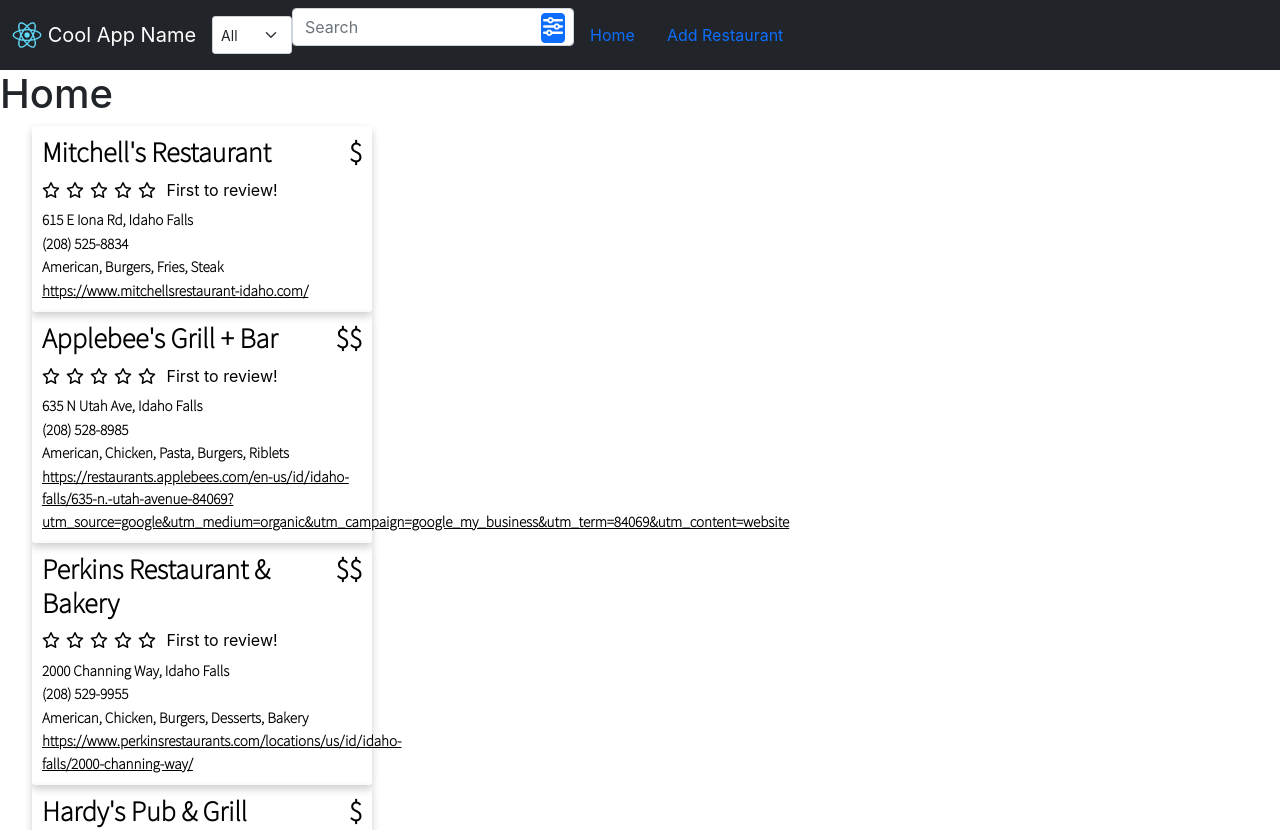
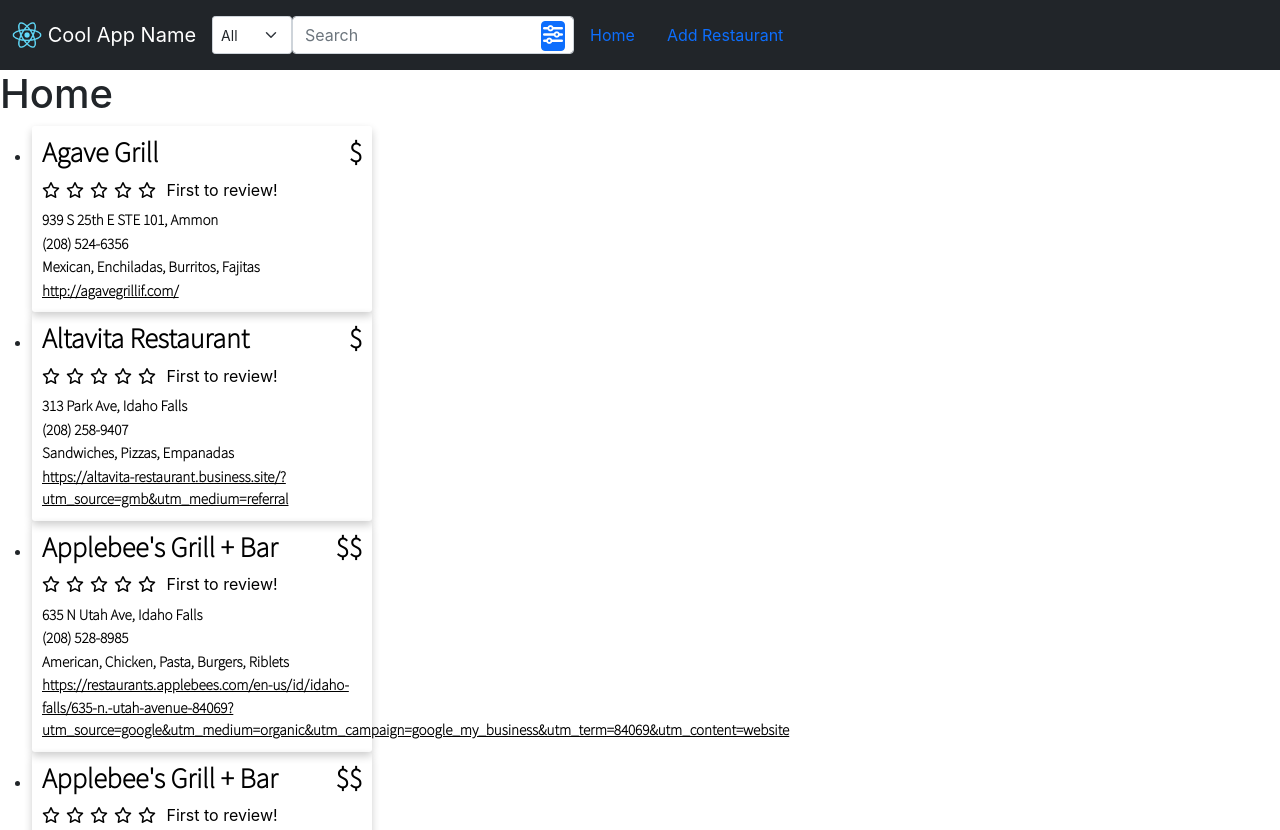
Before and after one commit to filipecamargos/Trust-Eat, a React (Create React App) app: page / in a window 1280 px wide. Shown: the top 830 px of the page. Built offline with nearby package versions, Linux system fonts and the light colour scheme; the HTML template or start-up script is replaced by a standard one; a web font is replaced by a local one.

Commit message:
updated "search" by city

```diff
--- a/src/components/Home/Home.js
+++ b/src/components/Home/Home.js
@@ -1,32 +1,24 @@
-import { useEffect, useState, useCallback } from "react";
+import { useEffect, useState } from "react";
 import { useLocation } from "react-router-dom";
+import RestaurantCard from "../Cards/RestaurantCard/RestaurantCard";
 import allData from "../../json data/all.json";
-import RestaurantCard from "../Cards/RestaurantCard/RestaurantCard";
-
-const filterData = (data, substring, property) => {
-  let filteredData = data.filter((item) =>
-    item[property].toLowerCase().includes(substring.trim().toLowerCase())
-  );
-  return filteredData;
-};
+import { sortData, filterData } from "../Layout/NavBar/utils";
 
 const Home = () => {
   const location = useLocation();
   const state = location.state;
   console.log(state);
-  let search, city;
+  let search, restaurants;
   if (state) {
     search = state?.search;
-    city = state?.city;
+    restaurants = state?.restaurants;
   }
   const [isLoading, setIsLoading] = useState(true);
   const [noResults, setNoResults] = useState(false);
-  const [restaurantsData, setRestaurantsData] = useState([]);
+  const [restaurantsData, setRestaurantsData] = useState(sortData(allData));
 
-  const rexburgData = filterData(allData, "rexburg", "address");
-  const idahoFallsData = filterData(allData, "falls", "address");
-
-  const handleSearch = useCallback((data, substring, property) => {
+  useEffect(() => {
+    const handleSearch = (data, substring, property) => {
       let newRestaurantsList = filterData(data, substring, property);
       setIsLoading(false);
       setRestaurantsData(newRestaurantsList);
@@ -36,51 +28,36 @@
       } else {
         setNoResults(false);
       }
-  }, []);
+    };
 
-  useEffect(() => {
-    if (city && search.trim() === "") {
-      switch (city) {
-        case "rex":
-          setRestaurantsData(rexburgData);
-          break;
-        case "if":
-          setRestaurantsData(idahoFallsData);
-          break;
-        default:
+    if (restaurants && search && search.trim() !== "") {
+      handleSearch(restaurants, search, "name");
+    } else if (restaurants) {
+      setRestaurantsData(restaurants);
+      setNoResults(false);
       setIsLoading(false);
+    } else {
       setNoResults(false);
-          setRestaurantsData(allData);
+      setIsLoading(false);
     }
-    } else if (city && search && search.trim() !== "") {
-      switch (city) {
-        case "rex":
-          handleSearch(rexburgData, search, "name");
-          break;
-        case "if":
-          handleSearch(idahoFallsData, search, "name");
-          break;
-        default:
-          handleSearch(allData, search, "name");
-      }
-    } else if (!search && !city) {
-      setIsLoading(false);
-      setNoResults(false);
-      setRestaurantsData(allData);
-    }
-  }, [search, city, rexburgData, idahoFallsData, handleSearch]);
+  }, [search, restaurants]);
 
   return (
     <>
       <h1>Home</h1>
       {isLoading && <p>Loading ...</p>}
       {noResults && <p>Sorry. We found no matches.</p>}
+      {restaurantsData && (
         <ul>
           {restaurantsData.map((restaurant) => {
-          console.log(restaurant);
-          return <RestaurantCard key={restaurant.id} restaurant={restaurant} />;
+            return (
+              <li key={restaurant.id}>
+                <RestaurantCard restaurant={restaurant} />
+              </li>
+            );
           })}
         </ul>
+      )}
     </>
   );
 };
--- a/src/components/Layout/NavBar/HomeNavBar.js
+++ b/src/components/Layout/NavBar/HomeNavBar.js
@@ -10,27 +10,47 @@
 import { LinkContainer } from "react-router-bootstrap";
 import classes from "./HomeNavBar.module.css";
 import logo from "../../../images/logo192.png";
-import { useNavigate } from "react-router-dom";
+import { useNavigate, useLocation } from "react-router-dom";
+import allData from "../../../json data/all.json";
 import { useState } from "react";
+import { filterData, sortData } from "./utils";
 
 const MainNavBar = () => {
   const navigate = useNavigate();
-  const [searchText, setSearchText] = useState("");
+  const location = useLocation();
+  const [searchText, setSearchText] = useState(location?.state?.search || "");
   const [city, setCity] = useState("all");
+  const [restaurants, setRestaurants] = useState(allData);
+
+  const rexburgData = filterData(allData, "rexburg", "address");
+  const idahoFallsData = filterData(allData, "falls", "address");
 
   const handleSearchInput = (e) => {
     setSearchText(e.target.value);
-    navigate("/", { state: { city: city, search: e.target.value } });
+    navigate("/", {
+      state: { restaurants: restaurants, search: e.target.value },
+    });
   };
 
   const handleCityChange = (e) => {
     setCity(e.target.value);
-    navigate("/", { state: { city: e.target.value, search: searchText } });
-  };
-
-  const handleSearchSubmit = (e) => {
-    e.preventDefault();
-    navigate("/", { state: { search: searchText } });
+    switch (e.target.value) {
+      case "rex":
+        setRestaurants(rexburgData);
+        navigate("/", {
+          state: { restaurants: rexburgData, search: searchText },
+        });
+        break;
+      case "if":
+        setRestaurants(idahoFallsData);
+        navigate("/", {
+          state: { restaurants: idahoFallsData, search: searchText },
+        });
+        break;
+      default:
+        setRestaurants(sortData(allData));
+        navigate("/", { state: { restaurants: allData, search: searchText } });
+    }
   };
 
   return (
@@ -48,7 +68,6 @@
             <span className={classes.hidden}>Cool App Name</span>
           </Navbar.Brand>
         </LinkContainer>
-        <Form className="d-flex" onSubmit={handleSearchSubmit}>
         <Form.Select
           value={city}
           size="sm"
@@ -65,7 +84,9 @@
             placeholder="Search"
             className="me-2"
             aria-label="Search"
+            value={searchText}
             onChange={handleSearchInput}
+            style={{ marginBottom: 0 }}
           />
           <DropdownButton
             id="dropdown-basic-button"
@@ -79,7 +100,6 @@
             <Dropdown.Item as="button">Price (low to high)</Dropdown.Item>
           </DropdownButton>
         </div>
-        </Form>
         <Navbar.Toggle
           aria-controls="responsive-navbar-nav"
           style={{ borderColor: "transparent" }}
--- /dev/null
+++ b/src/components/Layout/NavBar/utils.js
@@ -0,0 +1,11 @@
+export const sortData = (objs) => {
+  return objs.sort((a, b) => (a.name > b.name ? 1 : b.name > a.name ? -1 : 0));
+};
+
+export const filterData = (data, substring, property) => {
+  let filteredData = data.filter((item) =>
+    item[property].toLowerCase().includes(substring.trim().toLowerCase())
+  );
+
+  return sortData(filteredData);
+};
```
Lines whose indentation alone changed are shown as unchanged.
